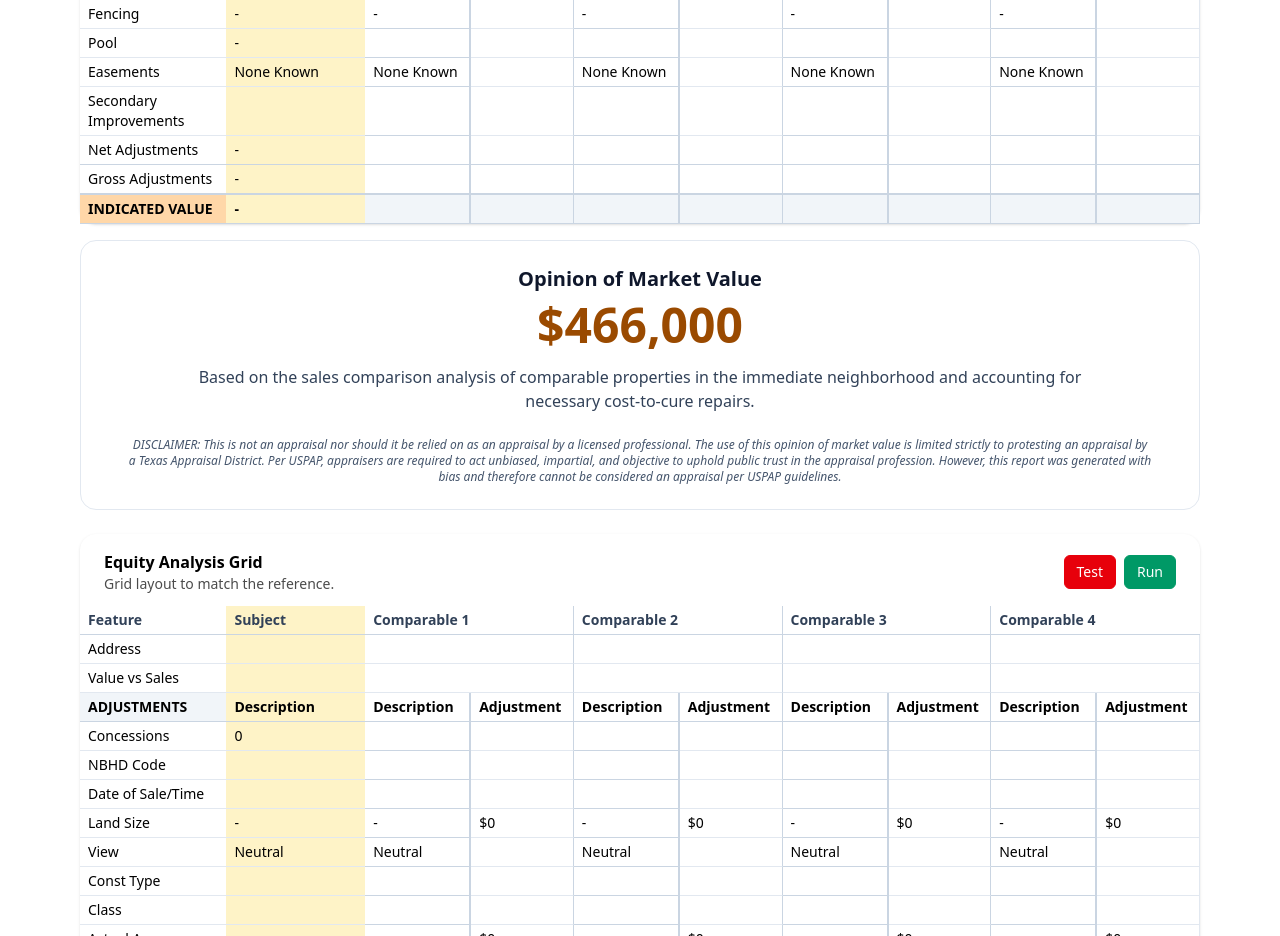
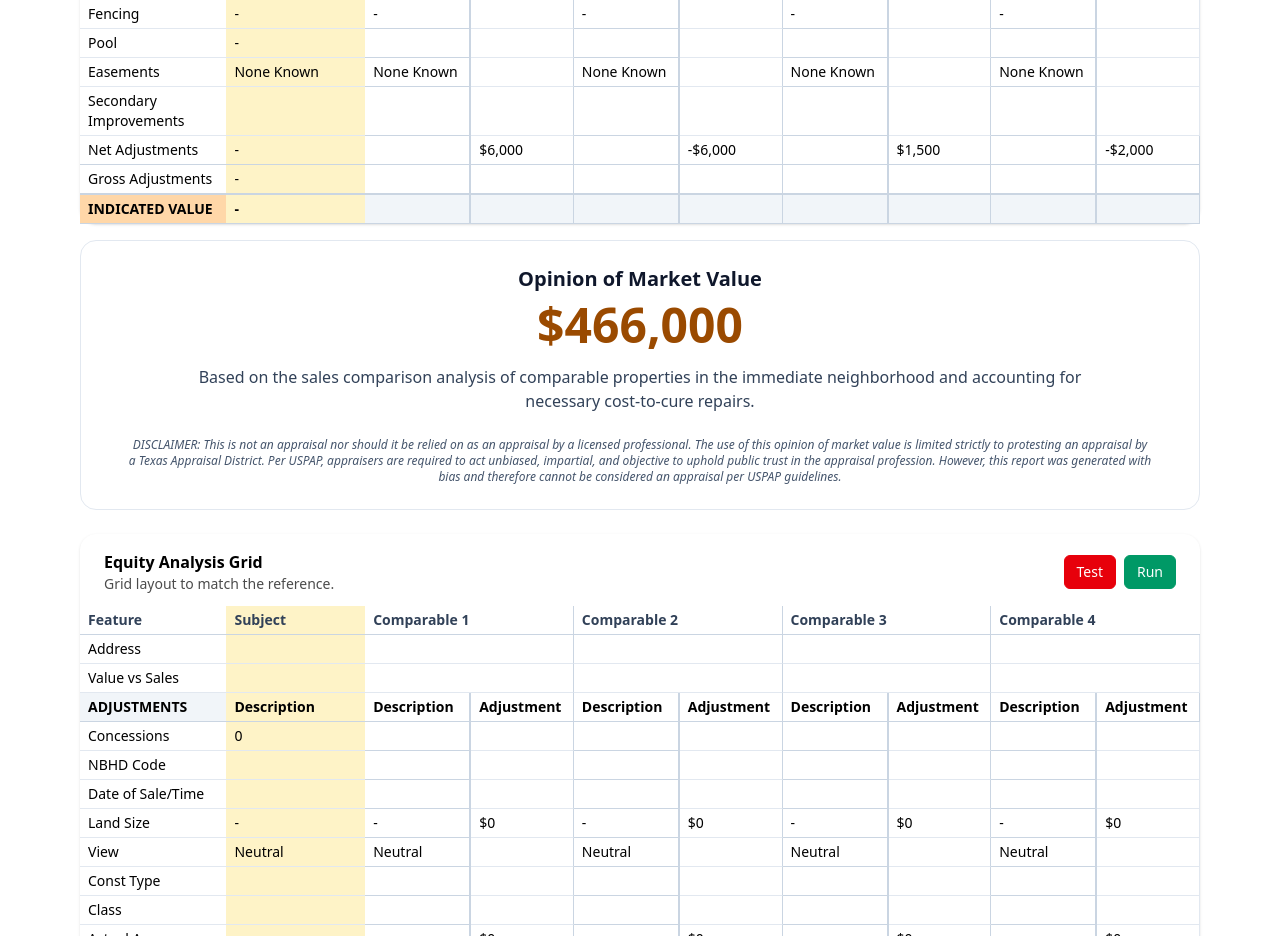
Before and after one commit to HomeNodeCEO/HomeNode, a React (Vite) app in the folder dcad-frontend/: page /ComparableSalesAnalysis in a window 1280 px wide. Shown: the part 900-1836 px from the top of the page. Built offline with nearby package versions, Linux system fonts and the light colour scheme; no server answers.

Commit message:
feat(ComparableSalesAnalysis): compute Net Adjustments totals and render in grids\n\n- Sums concessions (as negative), time, class, room count (beds+baths), GLA; land size and actual age set to \n- Displays net per comparable in Sales and Equity Net Adjustments rows

```diff
--- a/dcad-frontend/src/pages/ComparableSalesAnalysis.tsx
+++ b/dcad-frontend/src/pages/ComparableSalesAnalysis.tsx
@@ -758,6 +758,29 @@ export default function ComparableSalesAnalysis() {
   // SALES/EQUITY: Gross Living Area (GLA) adjustments logic
   // Comp1: +$3,000; Comp2: -$3,000; Comp3: $0; Comp4: -$2,000
   const glaAdjustments = useMemo<number[]>(() => [3000, -3000, 0, -2000], []);
+
+  // SALES/EQUITY: Net Adjustments — sum all signed adjustments per comparable
+  const netAdjustments = useMemo<number[]>(() => {
+    const arr: number[] = [];
+    for (let i = 0; i < 4; i++) {
+      const toNum = (v: any): number => {
+        if (v === null || v === undefined || v === '') return 0;
+        const n = typeof v === 'string' ? Number(String(v).replace(/[^0-9.-]/g, '')) : Number(v);
+        return Number.isFinite(n) ? n : 0;
+      };
+      const concession = toNum((compConcessions || [])[i]);
+      const timeAdj = toNum((compTimeAdjustments || [])[i]);
+      const classAdj = toNum((classAdjustments || [])[i]);
+      const roomAdj = toNum((roomCountTotalAdjustments || [])[i]);
+      const glaAdj = toNum((glaAdjustments || [])[i]);
+      // Land Size, Actual Age currently $0
+      const landAdj = 0;
+      const ageAdj = 0;
+      const total = (concession > 0 ? -concession : 0) + timeAdj + classAdj + roomAdj + glaAdj + landAdj + ageAdj;
+      arr.push(total);
+    }
+    return arr;
+  }, [compConcessions, compTimeAdjustments, classAdjustments, roomCountTotalAdjustments, glaAdjustments]);
   // Derived room counts for subject column
   const subjectBedrooms = useMemo(() => {
     const v = subject?.bedroom_count as any;
@@ -1266,7 +1289,7 @@ export default function ComparableSalesAnalysis() {
                         key={`net-adj-${i}`}
                         className="px-4 py-2 border-b border-slate-300 border-r"
                         style={i < 3 ? { borderRightColor: '#cad5e2' } : undefined}
-                      ></td>,
+                      >{fmtCurrency((netAdjustments || [])[i] ?? 0)}</td>,
                     ])}
                   </tr>
 
```
